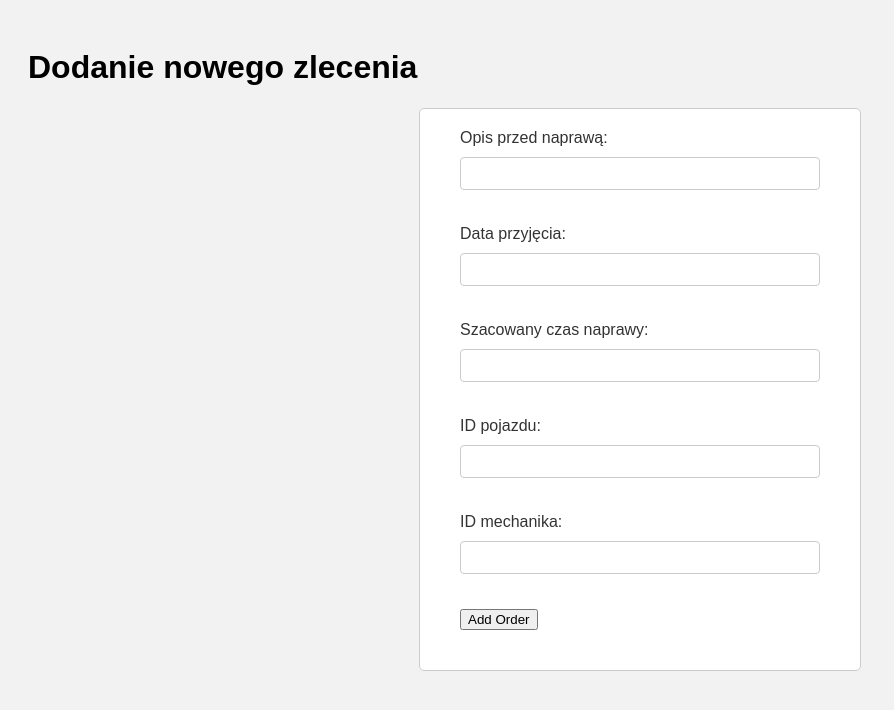
After one commit to Mario123mario10/Car_Repair_Shop_App, a Flask app: page /admin/orders/addOrder in a window 1280 px wide. The commit adds this page. Shown: the top 710 px of the page, without its empty margins (0-894 px from the left). Run offline with Flask 2, Linux system fonts and the light colour scheme.

Commit message:
admin features

```diff
--- a/admin/admin.py
+++ b/admin/admin.py
@@ -1,10 +1,201 @@
-from flask import Blueprint, render_template, request, redirect, url_for
-from database import get_session, metadata
+from flask import Blueprint, render_template, request, flash, redirect, url_for
+from flask_wtf import FlaskForm
+from wtforms import StringField, PasswordField, SubmitField, SelectField
+from wtforms.validators import DataRequired, Email
+from database import get_session, metadata, Klient, Uzytkownik, Mechanik, Administrator, Zlecenie, Pojazd, Status
+from general import generate_unique_key
+from werkzeug.security import generate_password_hash
+from decimal import Decimal
+from sqlalchemy import join, func
+
+
 
 admin_bp = Blueprint('admin_bp', __name__,
                     template_folder='templates/admin',  static_folder='static')
+
+class RegistrationForm(FlaskForm):
+    first_name = StringField('Imię', validators=[DataRequired()])
+    last_name = StringField('Nazwisko', validators=[DataRequired()])
+    phone_number = StringField('Numer telefonu', validators=[DataRequired()])
+    email = StringField('Email', validators=[DataRequired(), Email()])
+    password = PasswordField('Hasło', validators=[DataRequired()])
+    typ = SelectField('Typ', choices=[('klient', 'Klient'), ('mechanik', 'Mechanik'), ('administrator', 'Administrator')],
+                      validators=[DataRequired()])
+    pensja = StringField('Pensja')
+    submit = SubmitField('Register')
+
+
+class ZlecenieForm(FlaskForm):
+    description_before_repair = StringField('Opis przed naprawą', validators=[DataRequired()])
+    date_of_admission = StringField('Data przyhęcia', validators=[DataRequired()])
+    estimated_repair_time = StringField('Szacowany czas naprawy', validators=[DataRequired()])
+    vehicle_id = StringField('ID pojazdu', validators=[DataRequired()])
+    mechanik_id = StringField('ID mechanika', validators=[DataRequired()])
 
 
 @admin_bp.route('/')
 def admin_dashboard():
     return render_template('admin_main.html')
+
+
+@admin_bp.route('/orders', methods=['GET', 'POST'])
+def show_orders():
+    session = get_session()
+    if request.method == 'POST':
+        # Handle form submission if needed
+        pass
+
+    # Perform a join query to fetch the necessary information from related models
+    query = session.query(
+        Zlecenie.opis_przed_naprawa,
+        Zlecenie.data_przyjecia,
+        Zlecenie.szacowany_czas_naprawy,
+        Status.opis.label('status_zlecenia'),
+        Pojazd.marka,
+        Pojazd.model,
+        Pojazd.rok_produkcji,
+        Uzytkownik.imie,
+        Uzytkownik.nazwisko
+    ).join(
+        Status, Zlecenie.status_id_stat == Status.id_stat
+    ).join(
+        Pojazd, Zlecenie.pojazd_id_poj == Pojazd.id_poj
+    ).join(
+        Mechanik, Zlecenie.mechanik_id_uz == Mechanik.id_uz
+    ).join(
+        Uzytkownik, Mechanik.id_uz == Uzytkownik.id_uz
+    )
+
+    # Execute the query and fetch the results
+    results = query.all()
+
+    # Create a list of dictionaries with the fetched data
+    orders = [
+        {
+            'opis_przed_naprawa': order.opis_przed_naprawa,
+            'data_przyjecia': order.data_przyjecia,
+            'szacowany_czas_naprawy': order.szacowany_czas_naprawy,
+            'status_zlecenia': order.status_zlecenia,
+            'pojazd': f"{order.marka} {order.model} {order.rok_produkcji}",
+            'mechanik': f"{order.imie} {order.nazwisko}"
+        }
+        for order in results
+    ]
+
+    session.close()
+    return render_template('orders.html', orders=orders)
+
+
+@admin_bp.route('/orders/addOrder', methods=['GET', 'POST'])
+def addOrder():
+    session = get_session()
+    form = ZlecenieForm()
+    zlecenie = None
+    status = None
+
+    print("I am here")
+
+    if form.validate_on_submit():
+        new_zlecenie_id = generate_unique_key()
+        new_status_id = generate_unique_key()
+        status = Status(id_stat=new_status_id, opis="backlog")
+        session.add(status)
+
+        zlecenie = Zlecenie(
+            id_zlec=new_zlecenie_id,
+            opis_przed_naprawa=form.description_before_repair.data,
+            data_przyjecia=form.date_of_admission.data,
+            szacowany_czas_naprawy=form.estimated_repair_time.data,
+            pojazd_id_poj=form.vehicle_id.data,
+            mechanik_id_uz=form.mechanik_id.data,
+            status_id_stat=new_status_id
+        )
+        session.add(zlecenie)
+
+        form.description_before_repair.data = ''
+        form.date_of_admission.data = ''
+        form.estimated_repair_time.data = ''
+        form.vehicle_id.data = ''
+        form.mechanik_id.data = ''
+
+        session.commit()
+        session.close()
+
+        return redirect(url_for('admin_bp.show_orders'))
+
+    session.close()
+    return render_template('add_order.html', form=form)
+
+
+
+@admin_bp.route('/register', methods=['GET', 'POST'])
+def create_account():
+    session = get_session()
+    form = RegistrationForm()
+    user = None
+
+    if form.validate_on_submit():
+        user = Uzytkownik.query.filter_by(adres_mailowy=form.email.data).first()
+
+        if user is None and form.first_name.data:
+            new_id = generate_unique_key()
+            user = Uzytkownik(id_uz=new_id, imie=form.first_name.data, nazwisko=form.last_name.data, adres_mailowy=form.email.data, skrot_hasla=generate_password_hash(form.password.data), nr_telefonu=form.phone_number.data, typ=form.typ.data)
+            session.add(user)
+
+            if form.typ.data == "klient":
+                client = Klient(id_uz=new_id)
+                session.add(client)
+            elif form.typ.data == "mechanik" and form.pensja.data is not None:
+                pensjaN = Decimal(form.pensja.data)
+                mechanic = Mechanik(id_uz=new_id, pensja=pensjaN)
+                session.add(mechanic)
+            elif form.typ.data == "administrator":
+                admin = Administrator(id_uz=new_id)
+                session.add(admin)
+            else:
+                flash('Missing one of the field!', 'danger')
+
+
+            form.first_name.data = ''
+            form.last_name.data = ''
+            form.password.data = ''
+            form.phone_number.data = ''
+            form.email.data = ''
+            form.typ.data = ''
+            form.pensja.data = ''
+
+            flash('Account created!', 'success')
+
+
+            session.commit()
+        else:
+            flash('Error (maybe this account already exists)!', 'danger')
+
+    session.close()
+    return render_template('registration.html', form=form)
+
+
+@admin_bp.route('/complaints')
+def show_complaints():
+    session = get_session()
+    reklamacja = metadata.tables['reklamacja']
+    rozwiazanie = metadata.tables['rozwiazanie']
+    zreal_napr = metadata.tables['zrealnapr']
+
+    query = session.query(
+        reklamacja.c.opis.label("Opis reklamacji"),
+        rozwiazanie.c.nazwa.label("Co nalezy zrobic"),
+        zreal_napr.c.data_realizacji.label("Data naprawy"),
+        zreal_napr.c.opis_po_naprawie.label("Opis naprawy")
+    ).join(
+        rozwiazanie, rozwiazanie.c.id_rozw == reklamacja.c.rozwiazanie_id_rozw
+    ).join(
+        zreal_napr, zreal_napr.c.id_napr == reklamacja.c.zrealnapr_id_napr
+    )
+    results = query.all()
+    # Convert the results to a list of dictionaries
+    data = [dict(row) for row in results]
+
+    session.close()
+
+    return render_template('complaints.html', data=data)
--- /dev/null
+++ b/admin/static/css/registration.css
@@ -0,0 +1,90 @@
+body {
+    font-family: Arial, sans-serif;
+    background-color: #f2f2f2;
+    padding: 20px;
+  }
+
+  h2 {
+    text-align: center;
+    color: green;
+  }
+
+  form {
+    max-width: 400px;
+    margin: 0 auto;
+    background-color: #fff;
+    border: 1px solid #ccc;
+    border-radius: 5px;
+    padding: 20px;
+  }
+
+  form label {
+    display: block;
+    margin-bottom: 10px;
+    color: #333;
+  }
+
+  form input[type="text"],
+  form input[type="password"],
+  form input[type="email"],
+  form select {
+    width: 100%;
+    padding: 8px;
+    border: 1px solid #ccc;
+    border-radius: 4px;
+    margin-bottom: 15px;
+    box-sizing: border-box;
+  }
+
+  form button[type="submit"] {
+    width: 100%;
+    padding: 12px;
+    background-color: #4CAF50;
+    color: #fff;
+    border: none;
+    cursor: pointer;
+    margin-top: 20px;
+    font-size: 16px;
+  }
+
+  form p {
+    text-align: center;
+    margin-top: 10px;
+    margin-bottom: 15px;
+  }
+
+  form p a {
+    color: #0000ff;
+    text-decoration: none;
+  }
+
+  .error-frame {
+    border: 2px solid red;
+    padding: 10px;
+    margin-bottom: 15px;
+    background-color: #ffcccc;
+  }
+
+  .error-message {
+    color: black;
+    margin: 0;
+  }
+
+  /* Add spacing between boxes */
+  form div {
+    margin-bottom: 20px;
+    margin-left: 20px;
+    margin-right: 20px;
+  }
+
+  .flash-messages {
+    margin-bottom: 15px;
+  }
+
+  .flash-message {
+    padding: 10px;
+    margin-bottom: 10px;
+    background-color: #e9e9e9;
+    border: 1px solid #ccc;
+    border-radius: 4px;
+  }
--- /dev/null
+++ b/admin/templates/admin/add_order.html
@@ -0,0 +1,36 @@
+<!DOCTYPE html>
+<html>
+<head>
+    <title>Dodanie nowego zlecenia</title>
+    <link rel="stylesheet" type="text/css" href="{{ url_for('admin_bp.static', filename='css/registration.css') }}">
+</head>
+<body>
+    <h1>Dodanie nowego zlecenia</h1>
+    <form action="{{ url_for('admin_bp.addOrder') }}" method="post">
+        {{ form.csrf_token }}
+        <div>
+            <label for="description_before_repair">Opis przed naprawą:</label>
+            <input type="text" name="description_before_repair" id="description_before_repair" required>
+        </div>
+        <div>
+            <label for="date_of_admission">Data przyjęcia:</label>
+            <input type="text" name="date_of_admission" id="date_of_admission" required>
+        </div>
+        <div>
+            <label for="estimated_repair_time">Szacowany czas naprawy:</label>
+            <input type="text" name="estimated_repair_time" id="estimated_repair_time" required>
+        </div>
+        <div>
+            <label for="vehicle_id">ID pojazdu:</label>
+            <input type="text" name="vehicle_id" id="vehicle_id" required>
+        </div>
+        <div>
+            <label for="mechanik_id">ID mechanika:</label>
+            <input type="text" name="mechanik_id" id="mechanik_id" required>
+        </div>
+        <div>
+            <input type="submit" value="Add Order">
+        </div>
+    </form>
+</body>
+</html>
--- a/auth/templates/auth/report_complaints_t.html
+++ b/admin/templates/admin/complaints.html
@@ -2,11 +2,11 @@
 <html>
 <head>
   <meta charset="UTF-8">
-  <title>Report</title>
-  <link rel="stylesheet" type="text/css" href="{{ url_for('auth_bp.static', filename='css/report.css') }}">
+  <title>Lista Reklamacji</title>
+  <link rel="stylesheet" type="text/css" href="{{ url_for('admin_bp.static', filename='css/complaints.css') }}">
 </head>
 <body>
-  <h1>{{ reportTitle }}</h1>
+  <h1>{{ "Lista Reklamacji" }}</h1>
   <table>
     <thead>
       <tr>
--- a/database/__init__.py
+++ b/database/__init__.py
@@ -1,2 +1,2 @@
 from .database import configure_database, get_session, metadata
-from .models import Uzytkownik, Klient
+from .models import Uzytkownik, Klient, Mechanik, Administrator, Zlecenie, Pojazd, Status
```
Also changed, not shown: admin/static/css/admin.css (added, +37 -0 lines), admin/static/css/complaints.css (added, +35 -0 lines), admin/static/css/orders.css (added, +37 -0 lines), admin/templates/admin/admin_main.html (+17 -0 lines), admin/templates/admin/orders.html (added, +35 -0 lines), admin/templates/admin/registration.html (added, +73 -0 lines), auth/auth.py (+7 -8 lines), mechanic/templates/register_for_place.html (renamed from mechanic/templates/mechanic/register_for_place.html).
